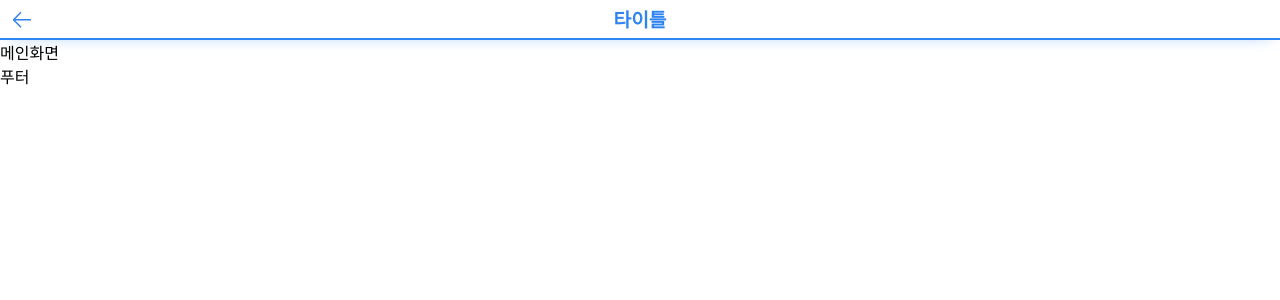
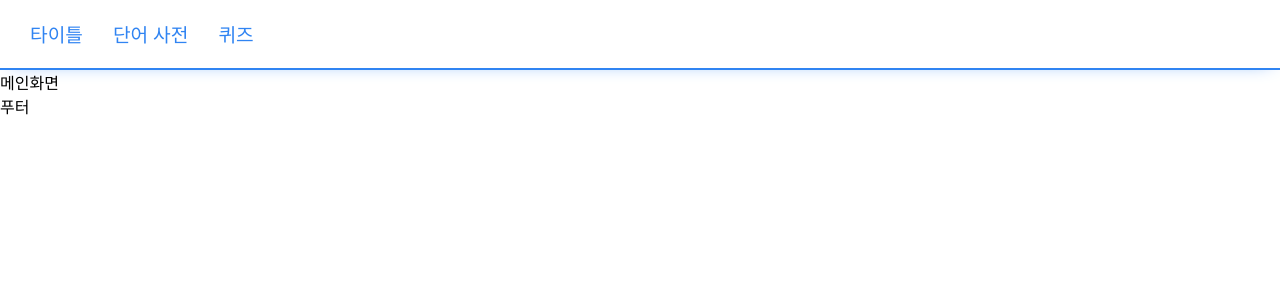
Before and after one commit to SWDC-Team-GG/GG-frontend, a React (Create React App) app: page / in a window 1280 px wide. Shown: the top 300 px of the page. Built offline with nearby package versions, Linux system fonts and the light colour scheme.

Commit message:
add : HEADER

```diff
--- a/package.json
+++ b/package.json
@@ -13,6 +13,7 @@
     "@types/react-router-dom": "^5.3.3",
     "react": "^18.2.0",
     "react-dom": "^18.2.0",
+    "react-icons": "^4.11.0",
     "react-router-dom": "^6.17.0",
     "react-scripts": "5.0.1",
     "styled-components": "^6.1.0",
--- a/src/components/section/Header/index.tsx
+++ b/src/components/section/Header/index.tsx
@@ -5,8 +5,15 @@ import * as S from "./style";
 function Header() {
   return (
     <S.Header>
-      <VscArrowLeft onClick={() => {}} size={24} style={{ color: "#3084f2" }} />
+      <VscArrowLeft
+        className="arrow"
+        onClick={() => {}}
+        size={24}
+        style={{ color: "#3084f2" }}
+      />
       <S.Title>타이틀</S.Title>
+      <S.NavTitle>단어 사전</S.NavTitle>
+      <S.NavTitle>퀴즈</S.NavTitle>
       <VscArrowLeft size={24} style={{ visibility: "hidden" }} />
     </S.Header>
   );
--- a/src/components/section/Header/style.ts
+++ b/src/components/section/Header/style.ts
@@ -1,20 +1,34 @@
 import styled from "styled-components";
 
 export const Header = styled.div`
+  @media screen and (max-width: 500px) {
+    justify-content: space-between;
+  }
   width: 100%;
-  height: 40px;
-  padding: 10px;
+  height: 70px;
+  padding: 10px 10px 10px 30px;
   display: flex;
   align-items: center;
   background-color: white;
   border-bottom: 2px solid #3084f2;
   box-shadow: 0px 0px 20px -10px #3084f2;
-  justify-content: space-between;
+  .arrow {
+    @media screen and (min-width: 500px) {
+      display: none;
+    }
+  }
 `;
 
 export const Title = styled.p`
   color: #3084f2;
-  font-weight: 1000;
+  font-weight: 400;
   text-align: center;
   font-size: 1.2rem;
 `;
+
+export const NavTitle = styled(Title)`
+  padding-left: 30px;
+  @media screen and (max-width: 500px) {
+    display: none;
+  }
+`;
```
